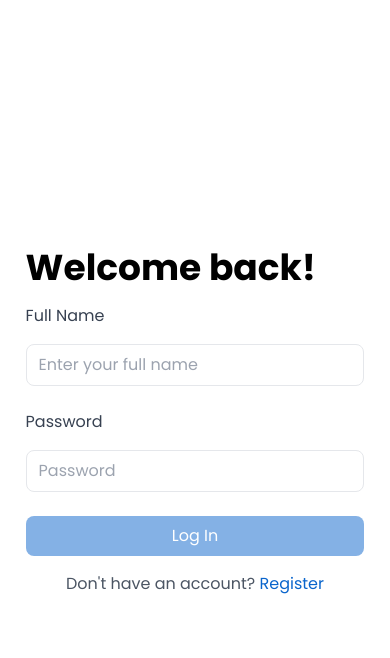
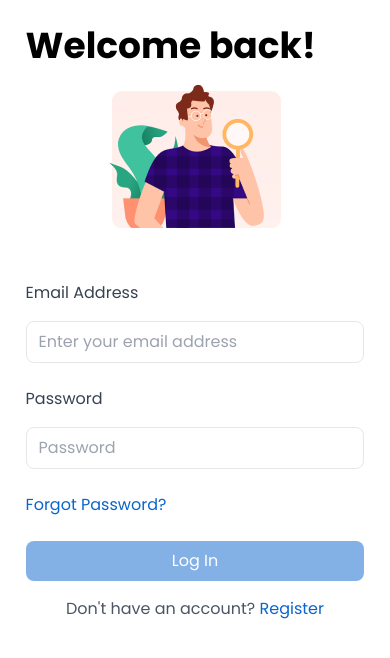
Before and after one commit to YadiraHC/ProFindr, a React (Vite) app: page /login in a window 390 px wide. Shown: the top 658 px of the page. Built offline with nearby package versions, Linux system fonts and the light colour scheme.

Commit message:
Fix Style - Login & Register

```diff
--- a/src/components/LoginPage/LeftPanel.tsx
+++ b/src/components/LoginPage/LeftPanel.tsx
@@ -4,7 +4,6 @@ const LeftPanel: React.FC = () => {
     return (
         <div className="bg-[#E7F0FA] p-10 h-full flex flex-col justify-between">
             <div className="text-[#0A65CC] w-90 h-90 relative">
-                <a href="/"><img src="./images/Logo.png" alt="ProFindr Logo" className="h-10 mb-[1rem]" /></a>
                 <h2 className="text-5xl font-medium">Find a job that suits your interest & skills.</h2>
                 <p className="mt-3">
                     There are jobs for everyone; the question is whether you're willing to work.
--- a/src/components/LoginPage/LoginForm.tsx
+++ b/src/components/LoginPage/LoginForm.tsx
@@ -2,7 +2,6 @@ import React, { useState } from 'react';
 import { addUser } from '../../services/userService';
 
 const LoginForm: React.FC = () => {
-    const [fullName, setFullName] = useState('');
     const [email, setEmail] = useState('');
     const [password, setPassword] = useState('');
     const [error, setError] = useState('');
@@ -12,8 +11,8 @@ const LoginForm: React.FC = () => {
         e.preventDefault();
 
         const user = {
-            fullName,
             email,
+            password,
         };
 
         try {
@@ -21,10 +20,8 @@ const LoginForm: React.FC = () => {
             setSuccess('Account created successfully');
             setError('');
             // Clear form fields after successful registration
-            setFullName('');
             setEmail('');
             setPassword('');
-            /* setRepeatPassword(''); */
         } catch (err: any) {
             setError(err.message);
             setSuccess('');
@@ -32,21 +29,23 @@ const LoginForm: React.FC = () => {
     };
 
     const isFormValid = () => {
-        return fullName && password;
+        return email && password;
     };
 
     return (
-        <div className="bg-white px-[1.6rem] w-full max-w-lg mx-auto mt-12 lg:mt-0" style={{ margin: '3.2rem auto' }}>
-            <h2 className="text-4xl font-bold mb-4 text-left">Welcome back!</h2>
-
+        <div className="bg-white px-[1.6rem] mt-[1.6rem] w-full max-w-lg mx-auto" >
+            <h2 className="text-4xl font-bold mb-4 text-left md:mb-[3.2rem] ">Welcome back!</h2>
+            <div className="md:hidden flex justify-center mb-[3.2rem]">
+                <img src="./images/avatar.png" alt="Profile" className="w-50 h-50" />
+            </div>
             <form onSubmit={handleSubmit}>
                 <div className="mb-6">
-                    <label className="block text-gray-700 mb-4">Full Name</label>
+                    <label className="block text-gray-700 mb-4">Email Address</label>
                     <input
                         type="text"
-                        value={fullName}
-                        onChange={(e) => setFullName(e.target.value)}
-                        placeholder="Enter your full name"
+                        value={email}
+                        onChange={(e) => setEmail(e.target.value)}
+                        placeholder="Enter your email address"
                         className="w-full px-3 py-2 border rounded-lg focus:outline-none focus:ring focus:border-blue-300"
                     />
                 </div>
@@ -59,6 +58,9 @@ const LoginForm: React.FC = () => {
                         placeholder="Password"
                         className="w-full px-3 py-2 border rounded-lg focus:outline-none focus:ring focus:border-blue-300"
                     />
+                </div>
+                <div className="flex justify-between items-center mb-6">
+                    <a href="/forgot-password" className="text-[#0A65CC]">Forgot Password?</a>
                 </div>
                 <button
                     type="submit"
--- a/src/components/RegisterPage/LeftPanel.tsx
+++ b/src/components/RegisterPage/LeftPanel.tsx
@@ -4,8 +4,8 @@ const LeftPanel: React.FC = () => {
     return (
         <div className="bg-[#E7F0FA] p-8 h-full flex flex-col justify-between">
             <div className='text-[#0A65CC]'>
-                <a href="/"><img src="./images/Logo.png"  alt="ProFindr Logo" className="h-10 mb-[2rem]" /></a>
-                <h2 className="text-5xl font-medium">Connecting Talent to Opportunities</h2>
+{/*                 <a href="/"><img src="./images/Logo.png"  alt="ProFindr Logo" className="h-10 mb-[2rem]" /></a>
+ */}                <h2 className="text-5xl font-medium">Connecting Talent to Opportunities</h2>
                 <p className="mt-4 text-l ">
                     Discover endless opportunities on ProFindr, where talented freelancers and businesses unite. Jump right in with us!
                 </p>
--- a/src/pages/Login.tsx
+++ b/src/pages/Login.tsx
@@ -8,7 +8,7 @@ const LoginPage: React.FC = () => {
             <div className='hidden lg:block lg:w-1/3 h-full'>
                 <LeftPanel/>
             </div>
-            <div className="w-full lg:w-2/3 h-full flex items-center justify-center">
+            <div className="w-full lg:w-2/3 h-full flex md:items-center md:justify-center">
                 <LoginForm/>
             </div>
         </div>
--- a/src/pages/Register.tsx
+++ b/src/pages/Register.tsx
@@ -8,7 +8,7 @@ const RegisterPage: React.FC = () => {
             <div className="hidden lg:block lg:w-1/3 h-full">
                 <LeftPanel />
             </div>
-            <div className="w-full lg:w-2/3 h-full flex items-center justify-center">
+            <div className="w-full lg:w-2/3 h-full flex md:items-center md:justify-center">
                 <RegisterForm />
             </div>
         </div>
```
Also changed, not shown: public/images/avatar.png (added).
